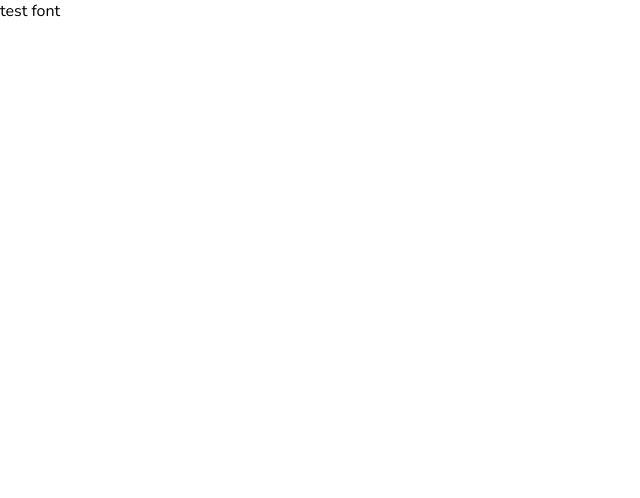
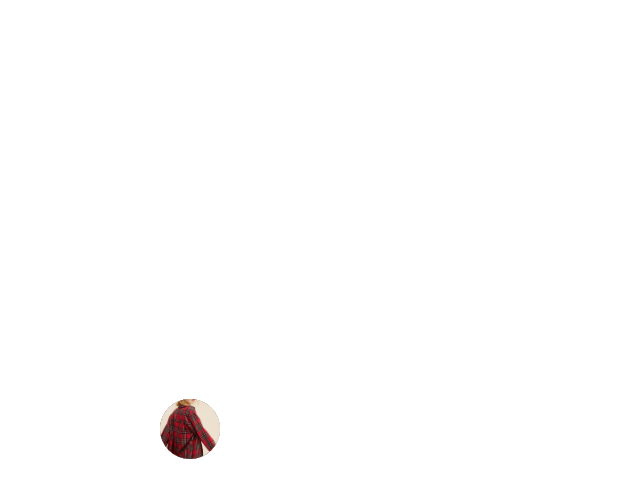
Before and after one commit to zulnabil/fashion-slide, a Next.js app: page / in a window 1280 px wide. Shown: the top 498 px of the page, without its empty margins (0-640 px from the left). Built offline with nearby package versions, Linux system fonts and the light colour scheme.

Commit message:
feat(slider): (WIP) create component slider

```diff
--- /dev/null
+++ b/app/components/CircleSliderProduct.tsx
@@ -0,0 +1,59 @@
+"use client"
+
+import Image from "next/image"
+import "./styles/CircleSliderProduct.scss"
+import { FashionItem } from "~/app/types/feature"
+import { useEffect, useRef, useState } from "react"
+
+interface CircleSliderProductProps {
+  products: FashionItem[]
+}
+
+export default function CircleSliderProduct({
+  products,
+}: CircleSliderProductProps) {
+  const [activeIndex, setActiveIndex] = useState(0)
+  const sliderRef = useRef<HTMLDivElement>(null)
+
+  useEffect(() => {
+    if (sliderRef.current) {
+      const slider = sliderRef.current
+      const activeItem = slider.children[activeIndex] as HTMLElement
+      if (activeItem) {
+        const sliderCenter = slider.offsetWidth / 2
+        const itemCenter = activeItem.offsetWidth / 2
+        const activeItemLeft = activeItem.offsetLeft
+        const scrollPosition = activeItemLeft - sliderCenter + itemCenter
+
+        slider.scrollTo({ left: scrollPosition, behavior: "smooth" })
+      }
+    }
+  }, [activeIndex])
+
+  return (
+    <div className="circle-slider-container">
+      <div className="circle-slider" ref={sliderRef}>
+        {products.map((product, index) => {
+          const isActive = activeIndex === index
+          return (
+            <div
+              key={product.id}
+              className={`circle-slider__item ${
+                isActive && "circle-slider__item--active"
+              }`}
+              onClick={() => setActiveIndex(index)}
+            >
+              <Image
+                width="60"
+                height="60"
+                src={product.images[0].url}
+                alt={product.title}
+                className="circle-slider__image"
+              />
+            </div>
+          )
+        })}
+      </div>
+    </div>
+  )
+}
--- /dev/null
+++ b/app/components/styles/CircleSliderProduct.scss
@@ -0,0 +1,38 @@
+$slider-height: 30rem;
+$half-slider-height: $slider-height / 2;
+
+.circle-slider-container {
+  width: $slider-height;
+  height: $slider-height;
+  position: relative;
+  padding: 2rem 0;
+}
+
+.circle-slider {
+  border-radius: 50%;
+  display: flex;
+  gap: 0.5rem;
+  align-items: center;
+  width: 100%;
+  height: 100%;
+  position: absolute;
+  transition: all 0.5s;
+
+  &__image {
+    border-radius: 50%;
+    object-fit: cover;
+  }
+
+  &__item {
+    flex: 0 0 auto;
+    position: absolute;
+    left: 0;
+
+    cursor: pointer;
+    transition: all 0.5s;
+
+    &--active {
+      transition: all 0.5s;
+    }
+  }
+}
--- a/app/globals.scss
+++ b/app/globals.scss
@@ -19,6 +19,7 @@ html,
 body {
   max-width: 100vw;
   overflow-x: hidden;
+  padding: 5rem;
 }
 
 a {
--- a/app/page.tsx
+++ b/app/page.tsx
@@ -1,5 +1,11 @@
 import Image from "next/image"
+import CircleSliderProduct from "~/app/components/CircleSliderProduct"
+import { products } from "~/app/constants/data"
 
 export default function Home() {
-  return <main>test font</main>
+  return (
+    <main>
+      <CircleSliderProduct products={products} />
+    </main>
+  )
 }
```
